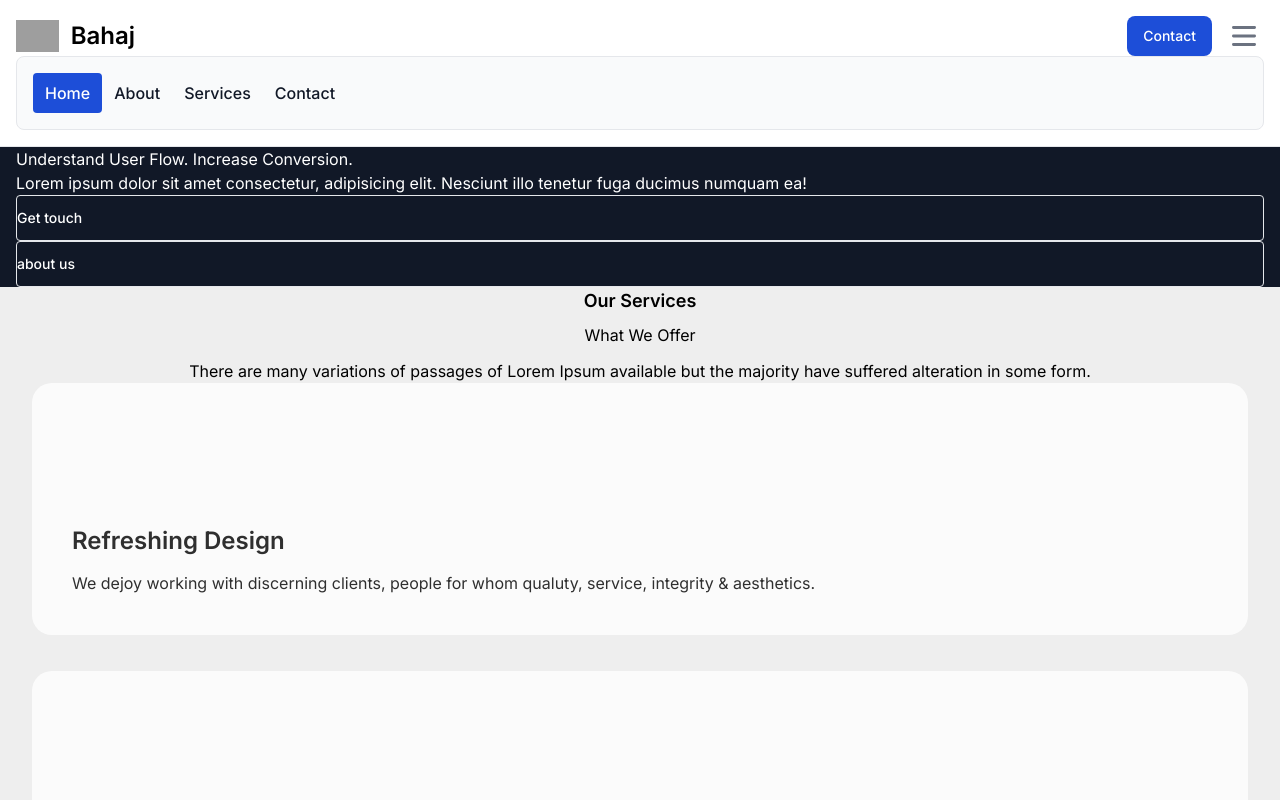
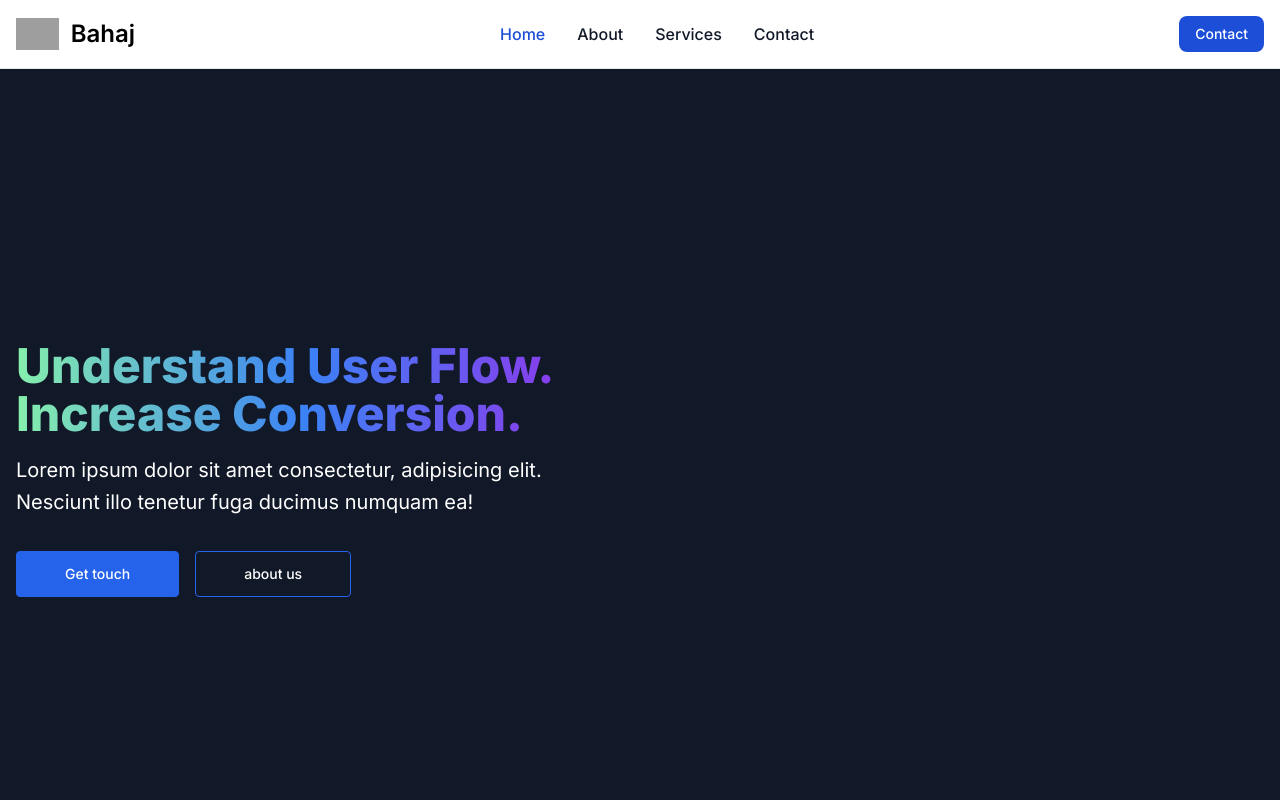
Before and after one commit to abderrazak-Bahaj/newPortfolio, a Next.js app: page / in a window 1280 px wide. Shown: the top 800 px of the page. Built offline with nearby package versions, Linux system fonts and the light colour scheme; grey boxes are pictures that could not be loaded.

Commit message:
Fix Problem style  sections

```diff
--- a/tailwind.config.ts
+++ b/tailwind.config.ts
@@ -5,6 +5,7 @@ const config: Config = {
     './src/pages/**/*.{js,ts,jsx,tsx,mdx}',
     './src/components/**/*.{js,ts,jsx,tsx,mdx}',
     './src/app/**/*.{js,ts,jsx,tsx,mdx}',
+    './src/sections/**/*.{js,ts,jsx,tsx,mdx}',
   ],
   theme: {
     extend: {
```
